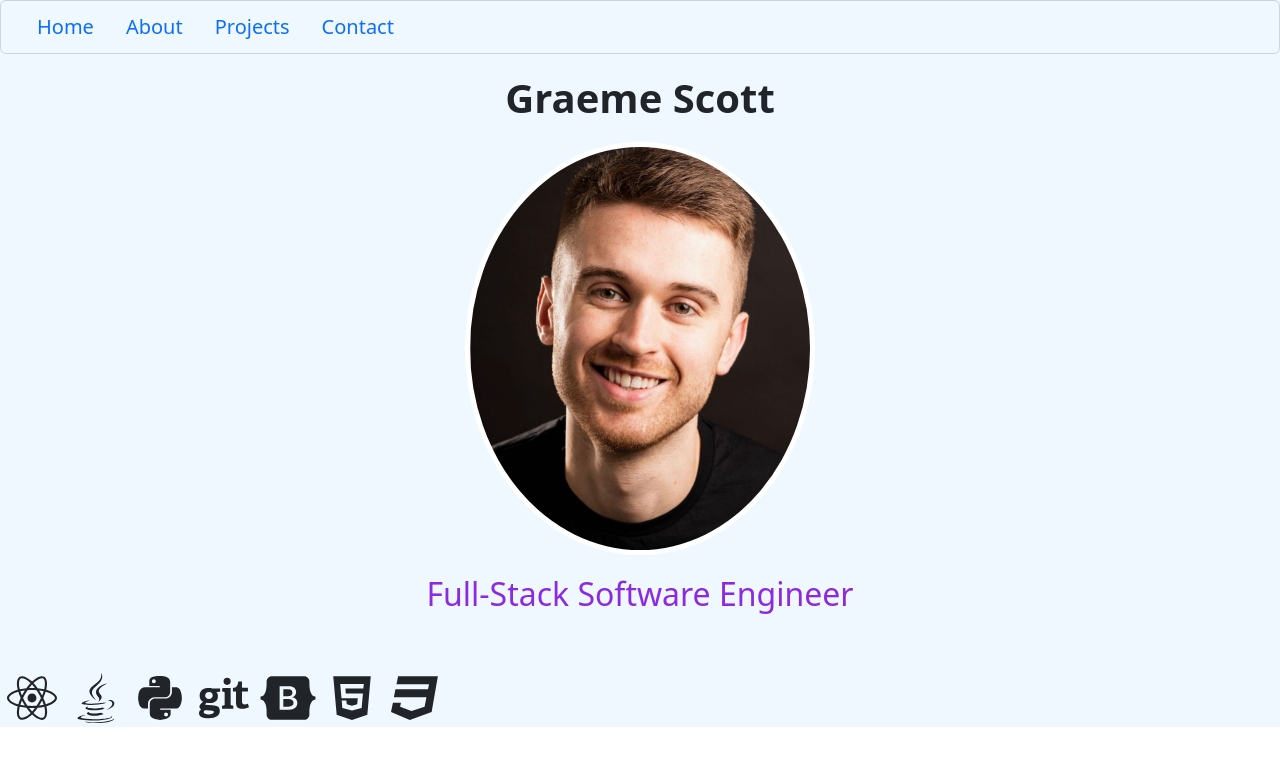
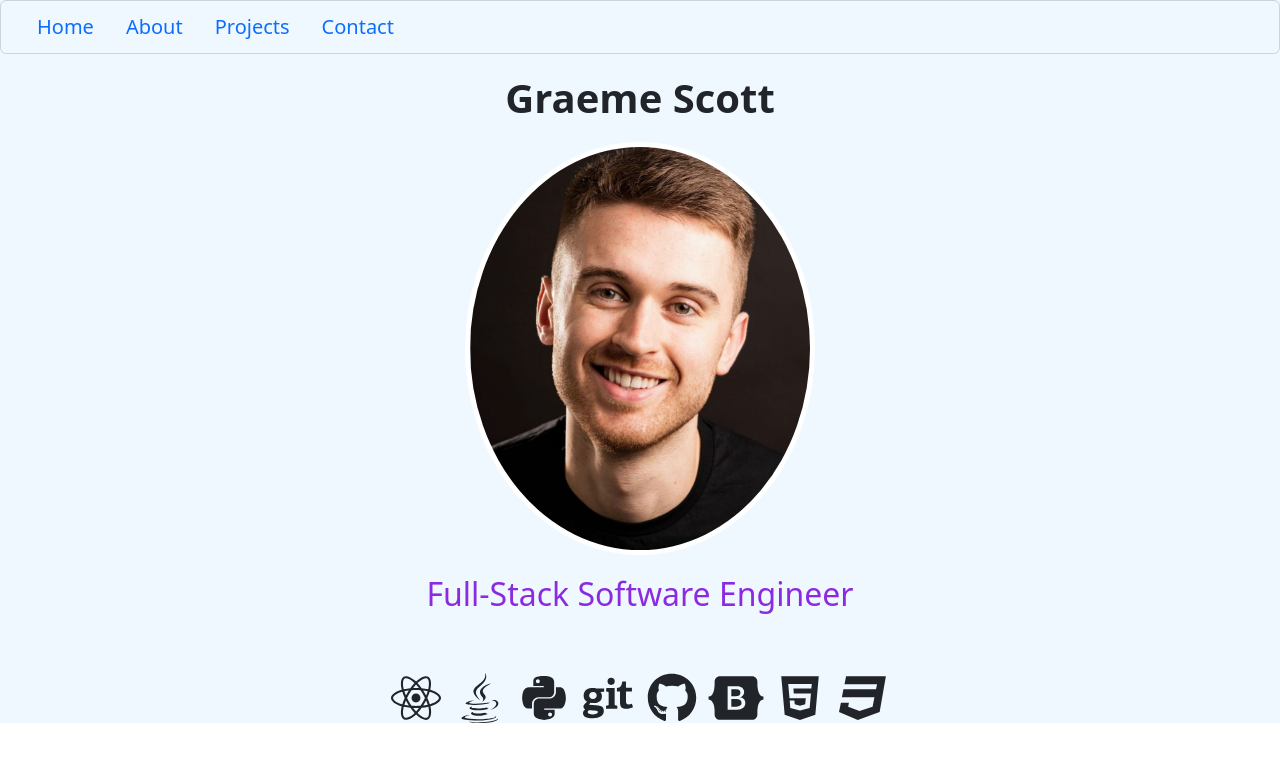
Before and after one commit to gramscott/Portfolio, a React (Create React App) app: page / in a window 1280 px wide. Shown: the top 766 px of the page. Built offline with nearby package versions, Linux system fonts and the light colour scheme.

Commit message:
icons are centralised. Now finally onto the contact form

```diff
--- a/src/components/HomeComponents/TechIcons.css
+++ b/src/components/HomeComponents/TechIcons.css
@@ -11,3 +11,8 @@
     transform: scale(1.1);
     transition: all 0.3s ease-in-out;
 }
+
+.center {
+    display: flex;
+    justify-content: center;
+}
--- a/src/components/HomeComponents/TechIcons.js
+++ b/src/components/HomeComponents/TechIcons.js
@@ -9,11 +9,12 @@ const TechIcons = () => {
 
   return (
 
-    <div>
+    <div className='center'>
     <FontAwesomeIcon icon={faReact} className='icons'/>
     <FontAwesomeIcon icon={faJava} className='icons'/>
     <FontAwesomeIcon icon={faPython} className='icons'/>
     <FontAwesomeIcon icon={faGit} className='icons'/>
+    <FontAwesomeIcon icon ={faGithub} className='icons'/>
     <FontAwesomeIcon icon={faBootstrap} className='icons'/>
     <FontAwesomeIcon icon={faHtml5} className='icons'/>
     <FontAwesomeIcon icon={faCss3} className='icons'/>
```
